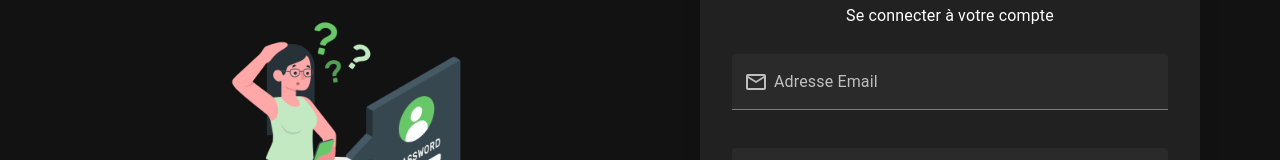
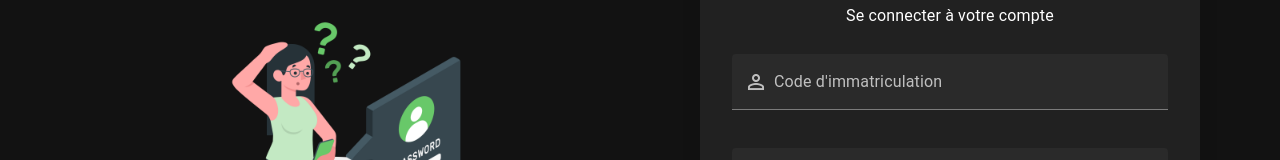
Before and after one commit to damadanyna/GPP_front, a Vue app: page /login in a window 1280 px wide. Shown: the part 208-368 px from the top of the page. Built offline with nearby package versions, Linux system fonts and the light colour scheme.

Commit message:
creating user management Changes to be committed: 	modified:   src/pages/login.vue 	modified:   src/stores/store.js

```diff
--- a/src/pages/login.vue
+++ b/src/pages/login.vue
@@ -14,10 +14,10 @@
 
           <v-form @submit.prevent="login">
             <v-text-field
-              v-model="email"
-              label="Adresse Email"
-              type="email"
-              prepend-inner-icon="mdi-email-outline"
+              v-model="matricule"
+              label="Code d'immatriculation"
+              type="matricule"
+              prepend-inner-icon="mdi-account-outline"
               class="mb-4"
               required
             />
@@ -55,21 +55,36 @@
 <script setup>
 import { ref } from 'vue'
 import Cookies from 'js-cookie'
+import { usePopupStore } from '../stores/store'
 
-const email = ref('')
+const matricule = ref('')
 const password = ref('')
 
 const login = () => {
+  // usePopupStore().user_access.name
   // Simuler un appel d'API
-  console.log('Logging in with:', email.value, password.value)
+  // console.log('Logging in with:', matricule.value, password.value)
 
-  // Simuler la réception d'un token et le stockage dans les cookies
-  Cookies.set('auth_token', 'token_123', { expires: 7 })
+  // console.log( usePopupStore().user_access.name);
+  // console.log( usePopupStore().user_access.password);
 
-  // Lecture du token
-  const token = Cookies.get('auth_token')
-  console.log('Token lu depuis le cookie :', token)
-  window.location.reload()
+  const users = usePopupStore().user_access
+
+
+  for (const user of users) {
+      if (matricule.value === user.name && password.value === user.password) {
+        // Simuler la réception d'un token et le stockage dans les cookies
+        Cookies.set('auth_token', 'token_123', { expires: 7 })
+        // Lecture du token
+        const token = Cookies.get('auth_token')
+        console.log('Token lu depuis le cookie :', token)
+        window.location.reload()
+        return // pour sortir de la fonction après connexion
+      }
+    }
+
+  // window.location.reload()
+
 
   // Redirection ou autre logique ici
 }
--- a/src/stores/store.js
+++ b/src/stores/store.js
@@ -6,10 +6,13 @@ export const usePopupStore = defineStore('popup', () => {
   const showPopup = ref(false)
   const loadFile=ref(null);
   const show_notification=ref({status:false,message:"null",ico:"null"})
-  const user_access=ref({
-    name:"null",
-    Password:"null"
-  })
+  const user_access=ref([{
+    name:"admin",
+    password:"0000"
+  },{
+    name:"mdp",
+    password:"d"
+  }])
 
   const togglePopup = () => {
     showPopup.value = !showPopup.value
```
